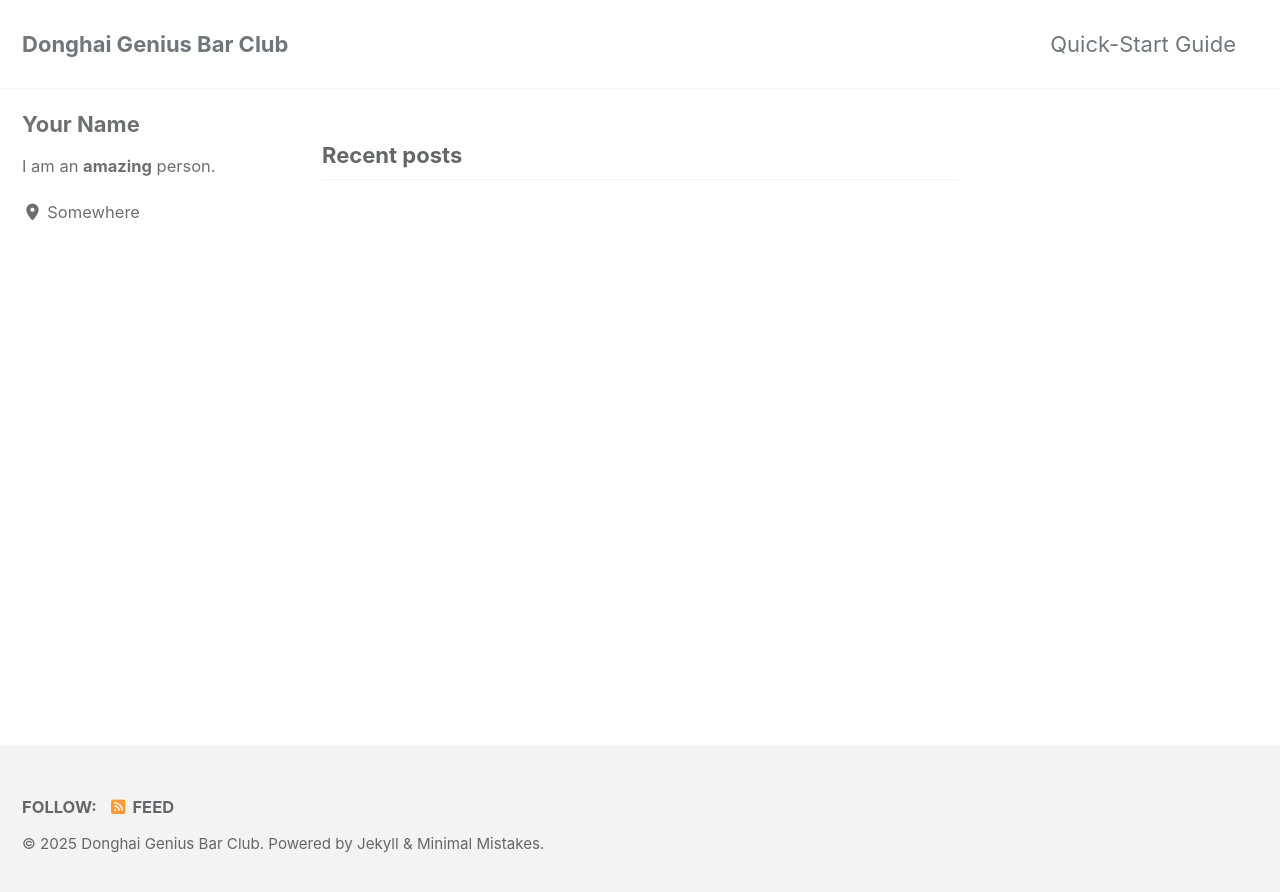
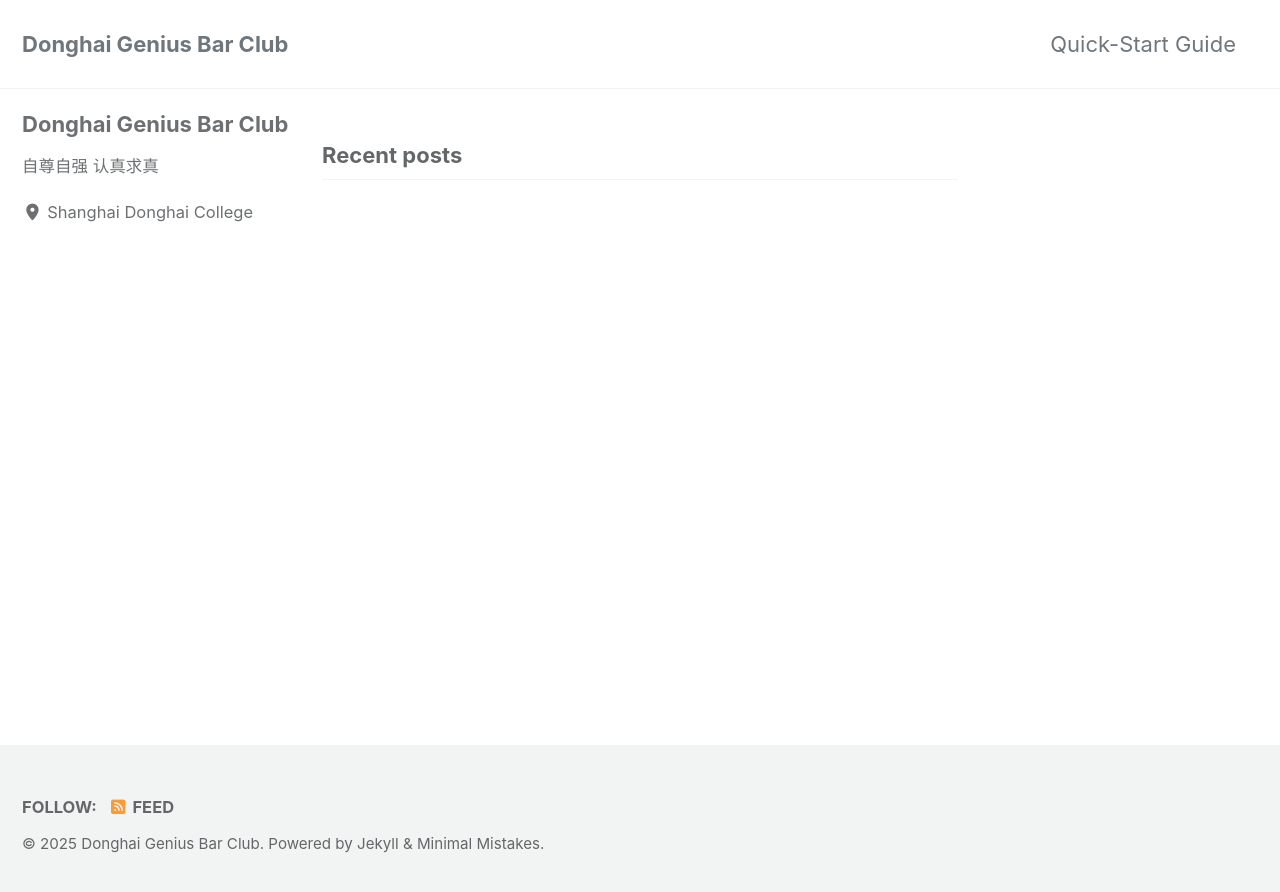
Before and after one commit to alexanderimnot/geniusbar, a Jekyll site: the page built from index.html, in a window 1280 px wide. Shown: the top 892 px of the page. Built offline with Jekyll 4.4.1, drawn with Linux system fonts in a browser that asks for light colours; cached includes are drawn as plain includes; the list of posts is cut into pages by our own code.

Commit message:
2025/06/03/12:45 - Modified the contents.

```diff
--- a/_config.yml
+++ b/_config.yml
@@ -20,7 +20,7 @@ rtl                      : # true, false (default) # turns direction of the page
 title                    : "Donghai Genius Bar Club"
 title_separator          : "-"
 subtitle                 : # site tagline that appears below site title in masthead
-name                     : "Your Name"
+name                     : "Donghai Genius Bar Club"
 description              : "自尊自强 认真求真"
 url                      : # the base hostname & protocol for your site e.g. "https://mmistakes.github.io"
 baseurl                  : # the subpath of your site, e.g. "/blog"
@@ -113,10 +113,10 @@ analytics:
 
 # Site Author
 author:
-  name             : "Your Name"
+  name             : "Donghai Genius Bar Club"
   avatar           : # path of avatar image, e.g. "/assets/images/bio-photo.jpg"
-  bio              : "I am an **amazing** person."
-  location         : "Somewhere"
+  bio              : "自尊自强 认真求真"
+  location         : "Shanghai Donghai College"
   email            :
   links:
     - label: "Email"
```
